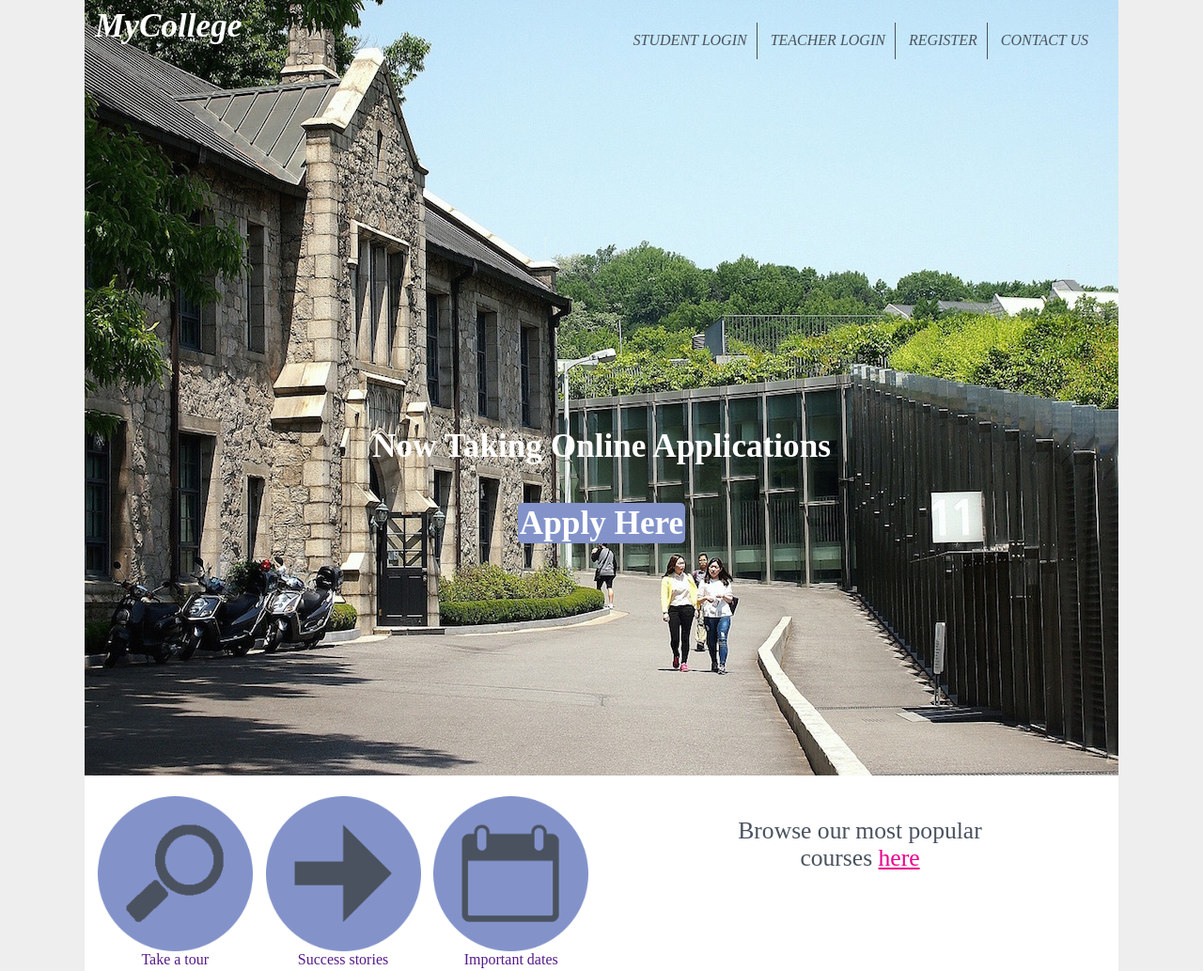
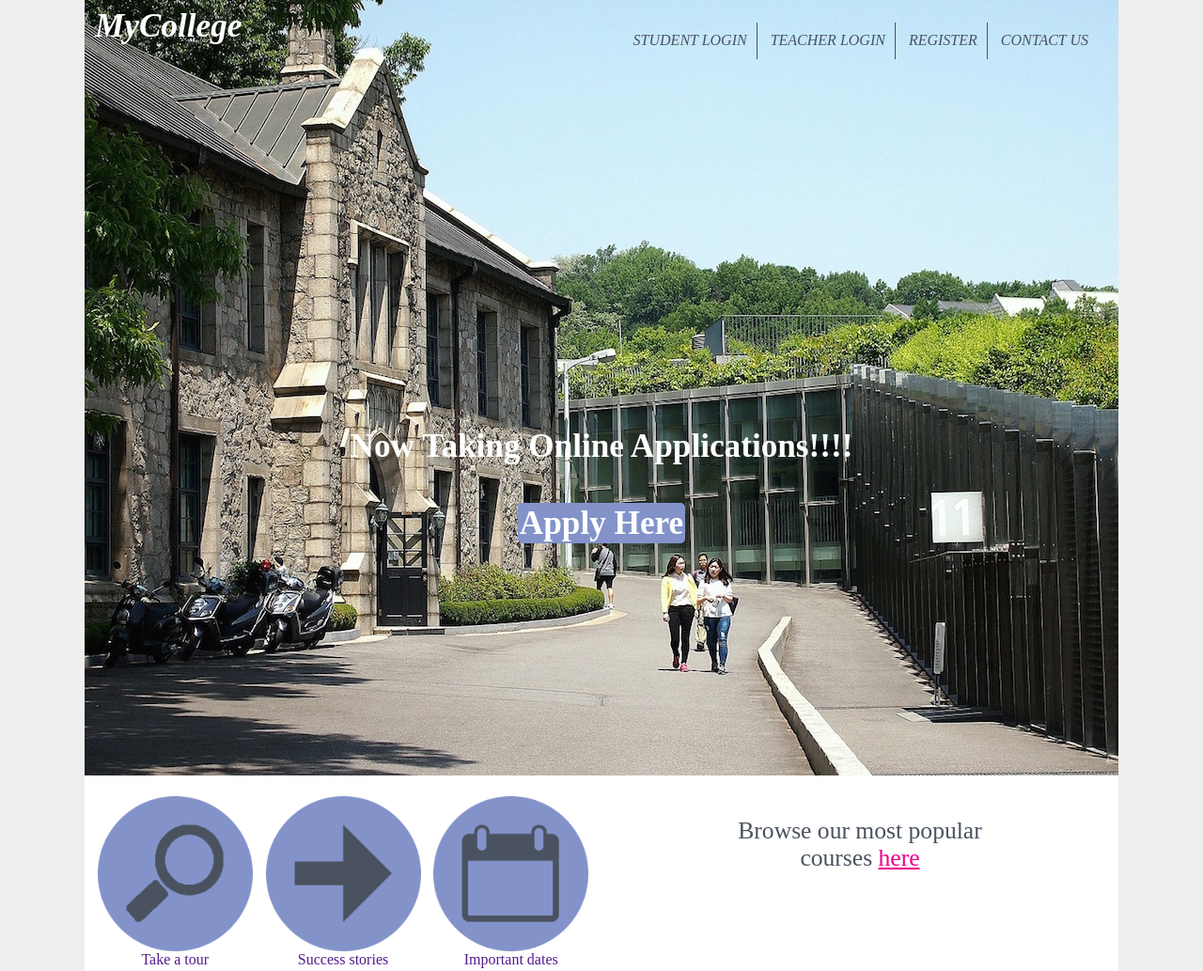
Before and after one commit to josdanfnt/josdanfnt.github.io, a plain HTML site: page index.html in a window 1280 px wide. Shown: the top 1033 px of the page at 94% size. Drawn offline with Linux system fonts and the light colour scheme; a script that the page names is missing.

Commit message:
Changing a bit

```diff
--- a/index.html
+++ b/index.html
@@ -35,7 +35,7 @@
 
 	  <div id="logo"><p>MyCollege</p></div>
 
-	  <p>Now Taking Online Applications</p>
+	  <p>Now Taking Online Applications!!!!</p>
 
 	  <p id="apply-btn"><a href="">Apply Here</a></p>
 
```
